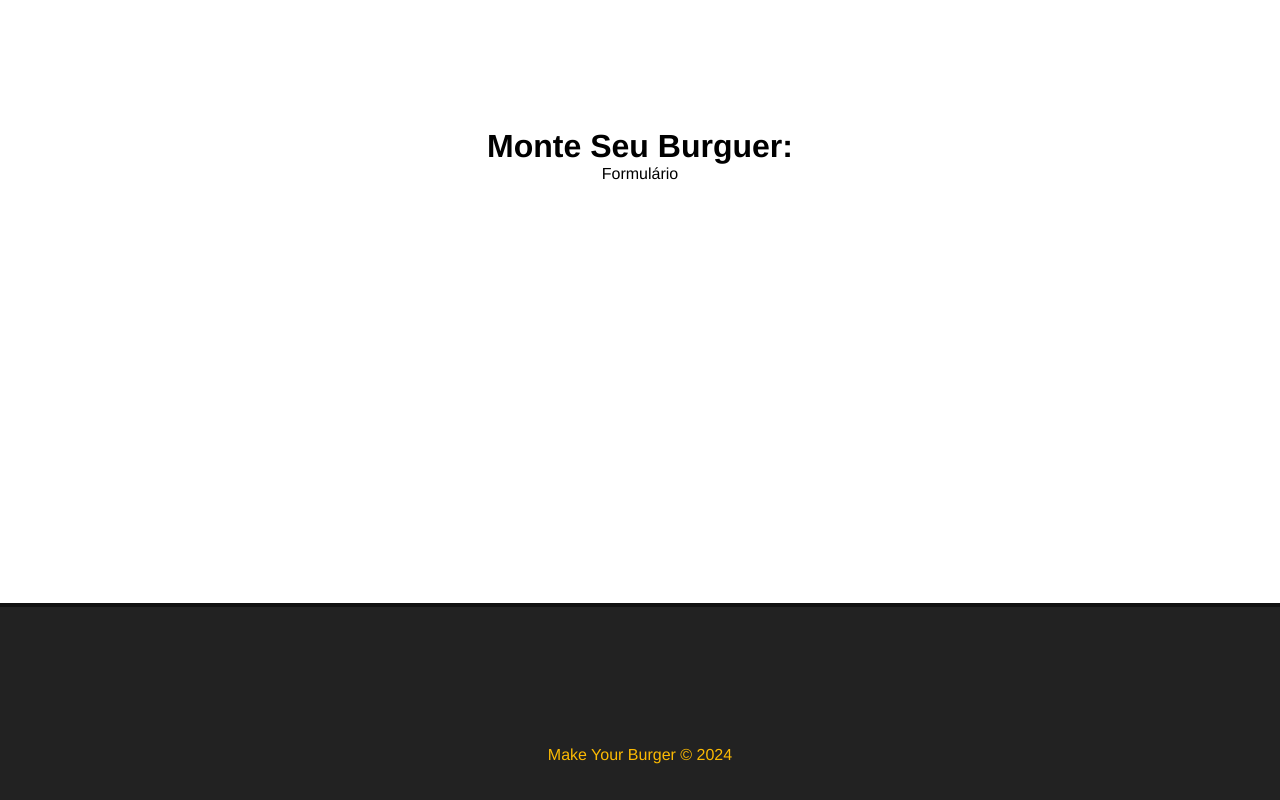
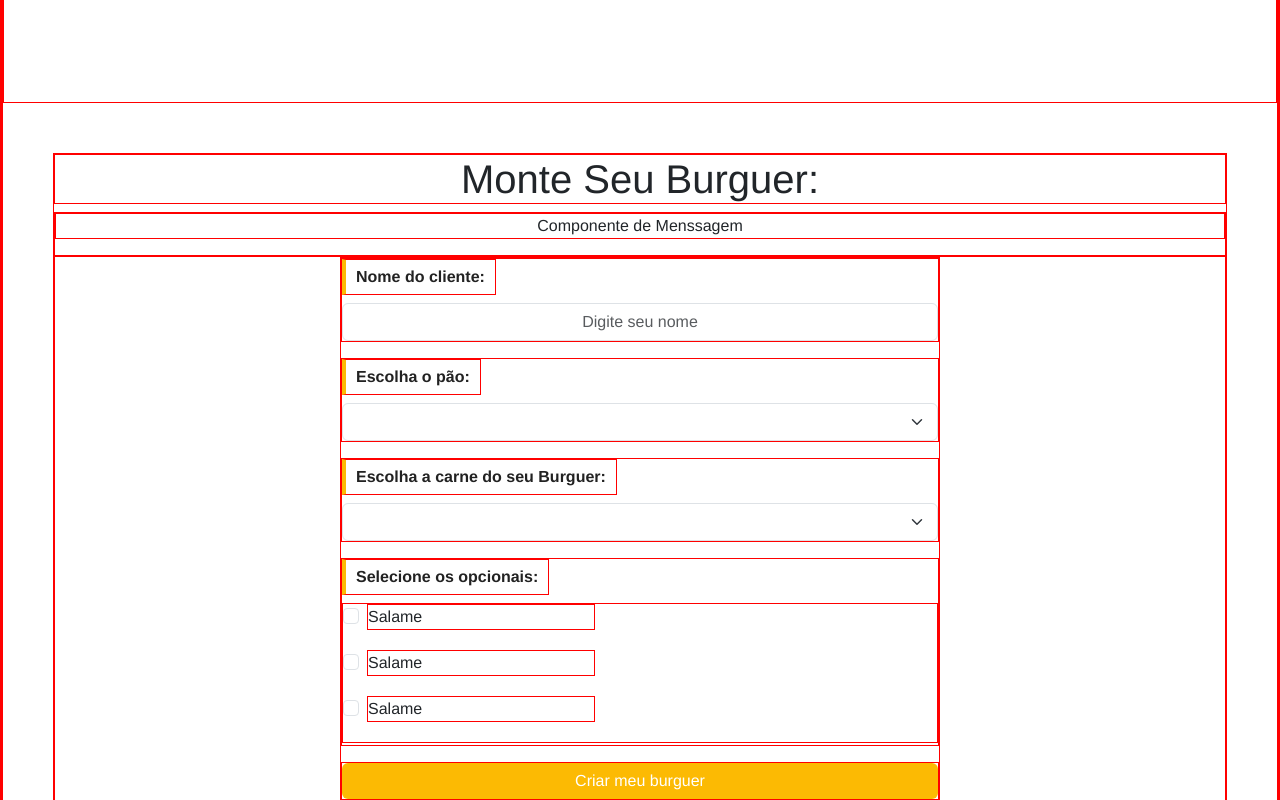
Before and after one commit to GabrielRhoden86/make-your-burguer, a Vue app: page / in a window 1280 px wide. Shown: the part 700-1500 px from the top of the page. Built offline with nearby package versions, Linux system fonts and the light colour scheme.

Commit message:
finalizando formulário

```diff
--- a/package.json
+++ b/package.json
@@ -8,6 +8,8 @@
     "backend": "json-server --watch db/db.json"
   },
   "dependencies": {
+    "bootstrap": "^5.3.3",
+    "bootstrap-vue": "^2.23.1",
     "core-js": "^3.8.3",
     "json-server": "^1.0.0-beta.1",
     "vue": "^3.2.13",
--- a/src/components/Banner.vue
+++ b/src/components/Banner.vue
@@ -16,10 +16,35 @@ export default {
  background-position: 0 -350px;
  background-repeat: no-repeat;
  background-size: cover;
- height:85vh;
+ height:700px;
  display:flex;
  align-items: center;
  justify-content: flex-start;
+}
+
+/* Tablet (a partir de 768px de largura) */
+@media (max-width: 1024px) {
+  #main-banner {
+    height: 450px; /* 700px - 150px */
+  }
+
+}
+
+/* Celular (a partir de 768px de largura) */
+@media (max-width: 768px) {
+  #main-banner {
+    height: 300px; /* 550px - 150px */
+  }
+}
+
+/* Dispositivos menores (opcional) */
+@media (max-width: 576px) {
+  #main-banner {
+    height: 300px; /* 400px - 150px */
+  }
+  h1{
+    font-size:3.5rem !important;
+  }
 }
 
 #main-banner h1{
@@ -28,5 +53,6 @@ export default {
     font-size:4em;
     background-color:#222;
     padding:20px 40px;
+
 }
 </style>
--- /dev/null
+++ b/src/components/BurgerForm.vue
@@ -0,0 +1,96 @@
+<template>
+    <div>
+        <p>Componente de Menssagem</p>
+    </div>
+    <div class="d-flex justify-content-center">
+        <form id="form-burguer" action="">
+      <div class="mb-3">
+        <label for="nome" class="form-label">Nome do cliente:</label>
+        <input type="text" class="form-control" id="nome" v-model="nome" placeholder="Digite seu nome">
+      </div>
+      <div class="mb-3">
+        <label for="pao" class="form-label">Escolha o pão:</label>
+        <select class="form-select" id="pao" v-model="pao">
+          <option value="">Selecione</option>
+          <option value="branco">Branco</option>
+          <option value="integral">Integral</option>
+        </select>
+      </div>
+      <div class="mb-3">
+        <label for="carne" class="form-label">Escolha a carne do seu Burguer:</label>
+        <select class="form-select" id="carne" v-model="carne">
+          <option value="">Selecione</option>
+          <option value="costela">Costela</option>
+          <option value="maminha">Maminha</option>
+        </select>
+      </div>
+      <div class="mb-3 r">
+        <label for="opcionais" class="form-label">Selecione os opcionais:</label>
+        <div class="form-check">
+
+          <input type="checkbox" class="form-check-input" id="salame" v-model="opcionais" value="salame">
+          <p class="form-check-label" for="salame">Salame</p>
+
+          <input type="checkbox" class="form-check-input" id="salame" v-model="opcionais" value="salame">
+          <p class="form-check-label" for="salame">Salame</p>
+
+          <input type="checkbox" class="form-check-input" id="salame" v-model="opcionais" value="salame">
+          <p class="form-check-label" for="salame">Salame</p>
+
+
+        </div>
+      </div>
+      <div class="mb-3">
+        <button type="submit" class="btn btn-form w-100" >Criar meu burguer</button>
+      </div>
+     </form>
+    </div>
+</template>
+
+<script>
+export default {
+  name:'BurgerForm'
+}
+</script>
+
+<style>
+.mb-3{
+ text-align: start;
+}
+
+
+label{
+ font-weight:bold;
+ color:#222;
+ padding: 5px 10px;
+ border-left:4px solid #fcba03;
+}
+.mb-3 button{
+    background-color:#fcba03;
+    border: none;
+    color:white;
+}
+.mb-3 button:hover{
+    background-color:#e9ab02;
+    color:white;
+}
+
+#form-burguer {
+    width: 600px;
+  }
+.form-check{
+    flex-direction: row;
+    flex-wrap:wrap;
+}
+.form-check-label{
+    border:solid red 1px;
+    margin-bottom:20px;
+    width:40%;
+    display: flex;
+    align-items: start;
+  }
+
+  *{
+    border:solid red 1px;
+  }
+</style>
--- a/src/main.js
+++ b/src/main.js
@@ -2,4 +2,6 @@ import { createApp } from 'vue'
 import App from './App.vue'
 import router from './router'
 
+import 'bootstrap/dist/css/bootstrap.css';
+import 'bootstrap-vue/dist/bootstrap-vue.css';
 createApp(App).use(router).mount('#app')
--- a/src/views/Home.vue
+++ b/src/views/Home.vue
@@ -2,16 +2,18 @@
   <banner/>
   <div class="main-container">
     <h1>Monte Seu Burguer:</h1>
-    <p>Formulário</p>
+    <BurgerForm/>
   </div>
 </template>
 
 <script>
 import Banner from '../components/Banner.vue';
+import BurgerForm from '../components/BurgerForm.vue';
 export default {
   name: 'Home',
   components: {
-    Banner
+    Banner,
+    BurgerForm
   },
 }
 </script>
```
Also changed, not shown: 2 other files (tests, documents, lock files or other folders).
